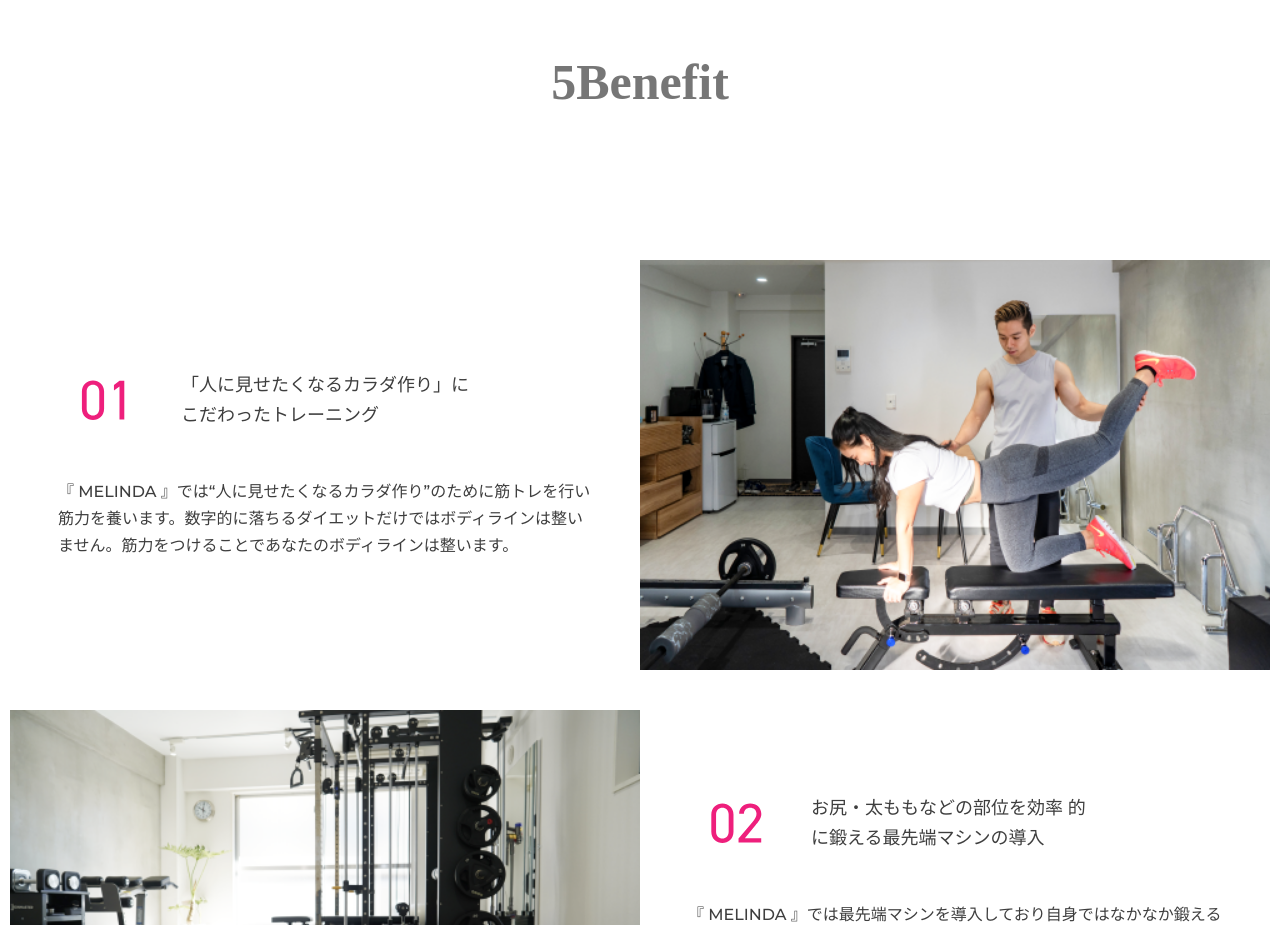
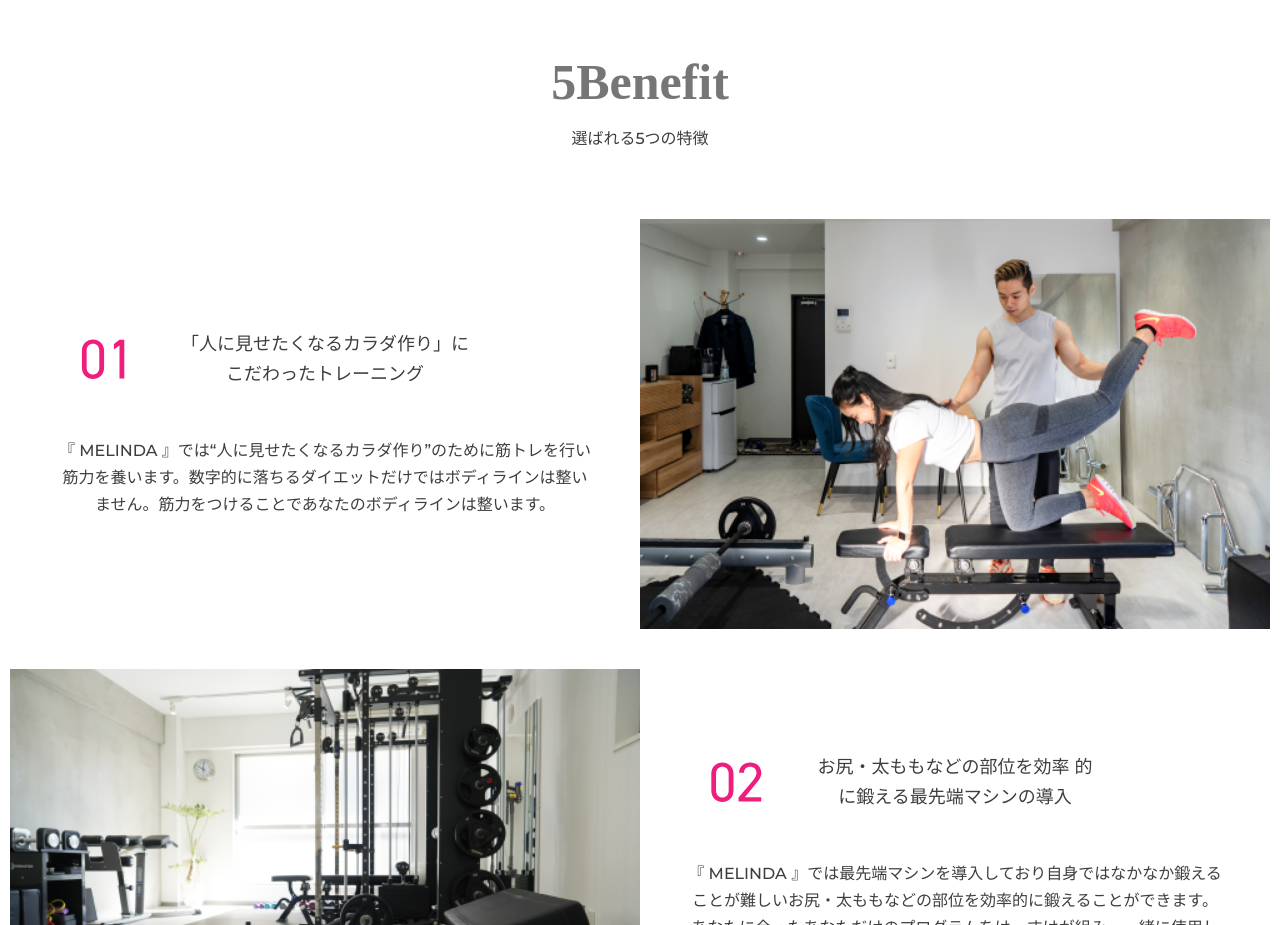
Before and after one commit to machitake/sample, a plain HTML site: page index.html in a window 1280 px wide. Shown: the part 3880-4805 px from the top of the page. Drawn offline with nearby package versions, Linux system fonts and the light colour scheme; files whose address does not match are found by name.

Commit message:
benefit　タイトル修正

```diff
--- a/css/style.scss
+++ b/css/style.scss
@@ -853,6 +853,17 @@ opacity: 0;
  /* benefit
 =============================================================*/
 
+.benefit {
+  text-align: center;
+  h2 {
+    margin-bottom: 0;
+  }
+
+  p {
+    margin-bottom: 67px;
+  }
+}
+
 .benefit_list {
   display: flex;
   align-items: center;
--- a/index.html
+++ b/index.html
@@ -213,6 +213,7 @@
 
         <section class="benefit">
             <h2 class="util-title">5Benefit</h2>
+            <p>選ばれる5つの特徴</p>
             <p></p>
 
             <ul class="benefit_lists">
```
Also changed, not shown: css/style.css.
